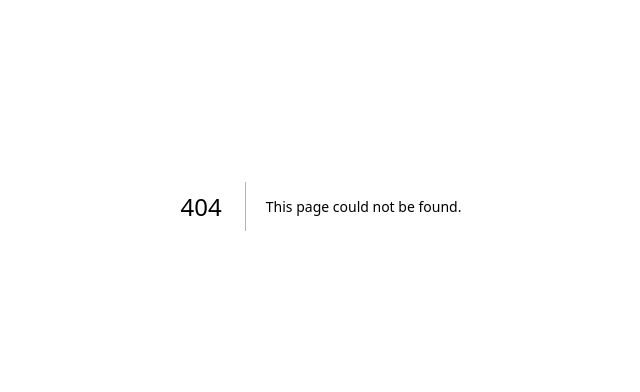
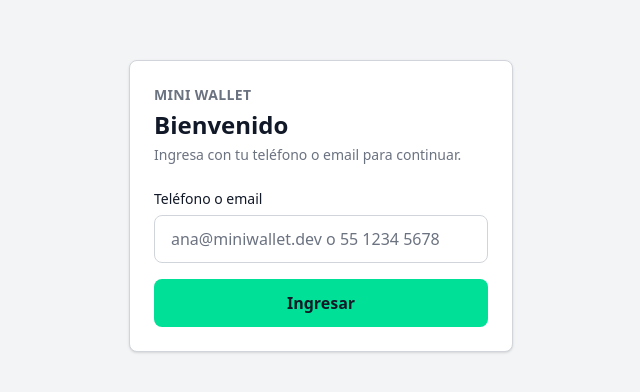
Before and after one commit to dondiegodev94/mini-wallet, a Next.js app: page /login in a window 1280 px wide. Before the commit this address had no page. Shown: the part 194-586 px from the top of the page, without its empty margins (319-959 px from the left). Built offline with nearby package versions, Linux system fonts and the light colour scheme.

Commit message:
feat(auth): agregar pantalla de login

```diff
--- a/src/app/layout.tsx
+++ b/src/app/layout.tsx
@@ -2,7 +2,10 @@ import type { Metadata } from "next";
 import "./globals.css"; // Solo importa la configuración base de Tailwind y variables CSS
 
 export const metadata: Metadata = {
-  title: "Mini Wallet Web App",
+  title: {
+    default: "Mini Wallet",
+    template: "%s · Mini Wallet",
+  },
   description: "PoC de wallet digital: flujo transaccional con datos simulados",
 };
 
--- /dev/null
+++ b/src/app/login/_components/LoginScreen.tsx
@@ -0,0 +1,19 @@
+"use client";
+
+import { useLoginFlow } from "@/application/hooks/useLoginFlow";
+import { LoginForm } from "@/ui/features/auth/LoginForm";
+
+export function LoginScreen() {
+  const { identifier, fieldError, formError, isSubmitting, setIdentifier, submit } = useLoginFlow();
+
+  return (
+    <LoginForm
+      identifier={identifier}
+      fieldError={fieldError}
+      formError={formError}
+      isSubmitting={isSubmitting}
+      onIdentifierChange={setIdentifier}
+      onSubmit={submit}
+    />
+  );
+}
--- /dev/null
+++ b/src/app/login/page.tsx
@@ -0,0 +1,15 @@
+import type { Metadata } from "next";
+import { AuthLayout } from "@/ui/features/auth/AuthLayout";
+import { LoginScreen } from "./_components/LoginScreen";
+
+export const metadata: Metadata = {
+  title: "Iniciar sesión",
+};
+
+export default function LoginPage() {
+  return (
+    <AuthLayout title="Bienvenido" description="Ingresa con tu teléfono o email para continuar.">
+      <LoginScreen />
+    </AuthLayout>
+  );
+}
--- /dev/null
+++ b/src/ui/features/auth/AuthLayout.tsx
@@ -0,0 +1,25 @@
+import type { ReactNode } from "react";
+import { Card } from "@/ui/components/Card/Card";
+
+type AuthLayoutProps = {
+  title: string;
+  description: string;
+  children: ReactNode;
+};
+
+export function AuthLayout({ title, description, children }: AuthLayoutProps) {
+  return (
+    <main className="flex min-h-dvh items-center justify-center px-4 py-12">
+      <Card className="w-full max-w-sm">
+        <header className="mb-6 flex flex-col gap-1">
+          <p className="text-sm font-semibold tracking-wide text-muted-foreground uppercase">
+            Mini Wallet
+          </p>
+          <h1 className="text-2xl font-bold text-foreground">{title}</h1>
+          <p className="text-sm text-muted-foreground">{description}</p>
+        </header>
+        {children}
+      </Card>
+    </main>
+  );
+}
--- /dev/null
+++ b/src/ui/features/auth/LoginForm.tsx
@@ -0,0 +1,56 @@
+"use client";
+
+import { useCallback, type ChangeEvent, type FormEvent } from "react";
+import { Alert } from "@/ui/components/Alert/Alert";
+import { Button } from "@/ui/components/Button/Button";
+import { TextField } from "@/ui/components/TextField/TextField";
+
+export type LoginFormProps = {
+  identifier: string;
+  fieldError: string | null;
+  formError: string | null;
+  isSubmitting: boolean;
+  onIdentifierChange: (identifier: string) => void;
+  onSubmit: () => void;
+};
+
+export function LoginForm({
+  identifier,
+  fieldError,
+  formError,
+  isSubmitting,
+  onIdentifierChange,
+  onSubmit,
+}: LoginFormProps) {
+  const handleChange = useCallback(
+    (event: ChangeEvent<HTMLInputElement>) => onIdentifierChange(event.target.value),
+    [onIdentifierChange],
+  );
+
+  const handleSubmit = useCallback(
+    (event: FormEvent<HTMLFormElement>) => {
+      event.preventDefault();
+      onSubmit();
+    },
+    [onSubmit],
+  );
+
+  return (
+    <form className="flex flex-col gap-4" noValidate aria-label="Iniciar sesión" onSubmit={handleSubmit}>
+      <TextField
+        label="Teléfono o email"
+        name="identifier"
+        autoComplete="username"
+        placeholder="ana@miniwallet.dev o 55 1234 5678"
+        value={identifier}
+        error={fieldError}
+        readOnly={isSubmitting}
+        onChange={handleChange}
+      />
+      {formError ? <Alert>{formError}</Alert> : null}
+      <Button type="submit" size="lg" fullWidth isLoading={isSubmitting}>
+        {isSubmitting ? "Ingresando…" : "Ingresar"}
+      </Button>
+    </form>
+  );
+}
```
Also changed, not shown: 1 other file (tests, documents, lock files or other folders).
